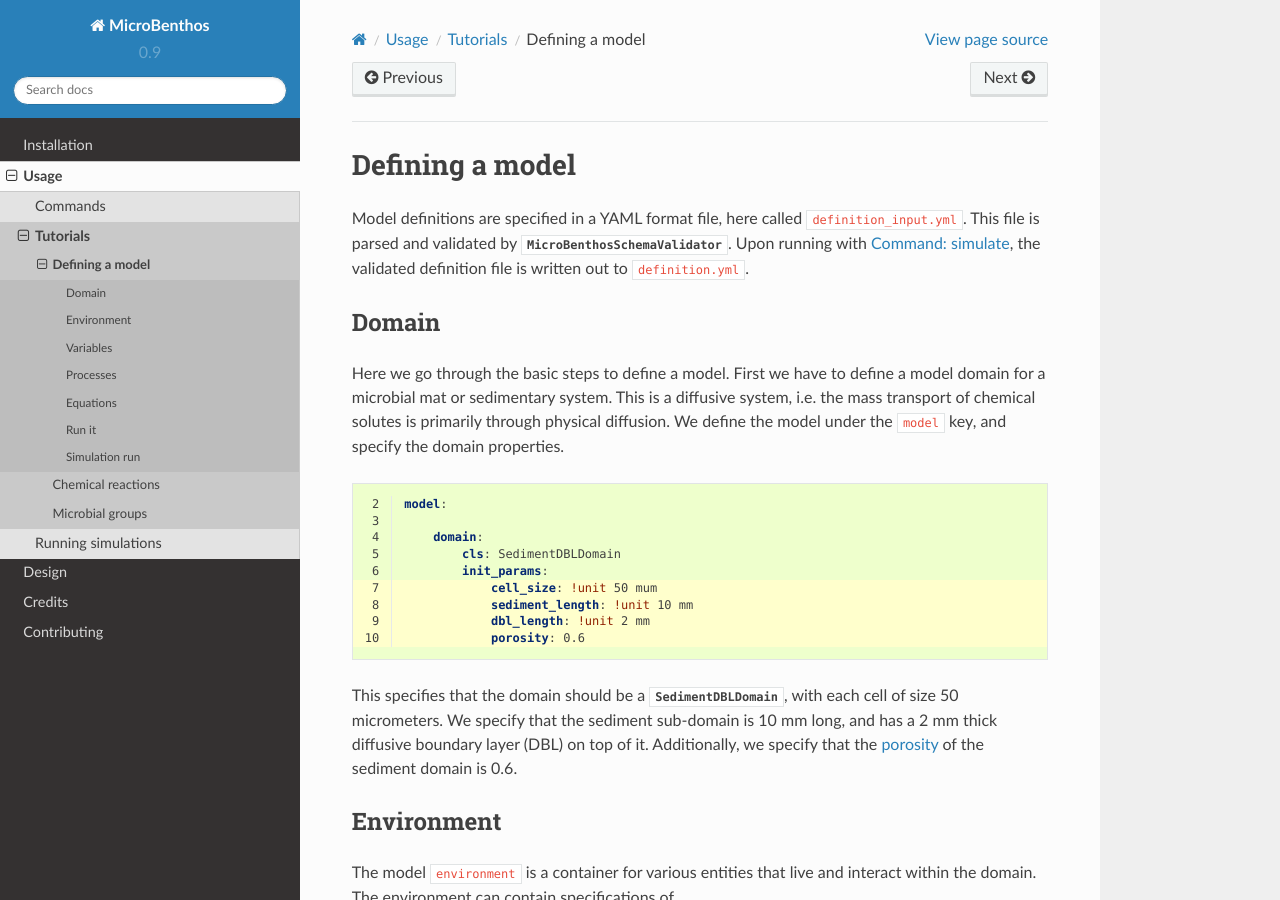
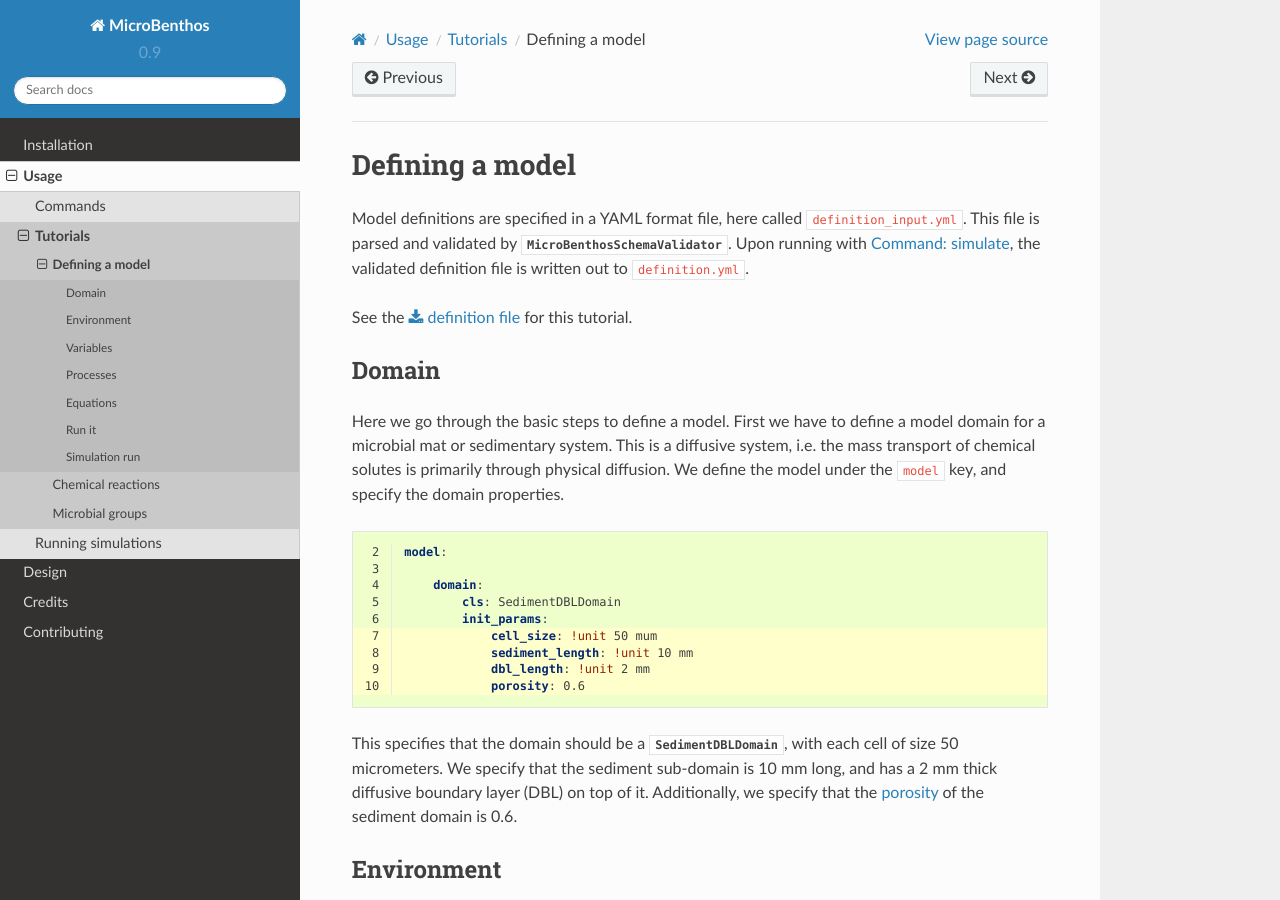
Before and after one commit to achennu/microbenthos, a Sphinx documentation site: the page built from docs/tutorials/tut01_define/tutorial.rst, in a window 1280 px wide and 900 px high. Built offline with Sphinx 7.4.7 and the Read the Docs theme 2.0.0, drawn with Linux system fonts in a browser that asks for light colours; formulas are drawn with MathJax 3.

Commit message:
Reorganize tutorial + default figure size change
Resolves issue #4

```diff
--- a/docs/tutorials/tut01_define/tutorial.rst
+++ b/docs/tutorials/tut01_define/tutorial.rst
@@ -7,6 +7,8 @@
 file is parsed and validated by :class:`~microbenthos.utils.loader.MicroBenthosSchemaValidator`.
 Upon running with :ref:`cmd_simulate`, the validated definition file is written out to
 ``definition.yml``.
+
+See the :download:`definition file <definition_input.yml>` for this tutorial.
 
 Domain
 -------
--- a/docs/tutorials/tut02_reactions/tutorial.rst
+++ b/docs/tutorials/tut02_reactions/tutorial.rst
@@ -7,6 +7,8 @@
 construct a single differential equation. We will now create chemical reactions between two
 solutes and study the dynamics and distributions of their variables by solving couple partial
 differential equations.
+
+See the :download:`definition file <definition_input.yml>` for this tutorial.
 
 Firstly, we define another diffusive solute hydrogen sulfide :math:`H_2S` under ``environment``.
 
--- a/docs/tutorials/tut03_microbes/tutorial.rst
+++ b/docs/tutorials/tut03_microbes/tutorial.rst
@@ -12,6 +12,7 @@
 environmental parameters are used from the paper, and the tutorial mainly indicates how these
 symbolic relationships can be used to construct and solve coupled partial differential equations.
 
+See the :download:`definition file <definition_input.yml>` for this tutorial.
 
 .. seealso::
     Rutger de Wit, Frank P. van den Ende, Hans van Gemerden; Mathematical simulation of the
```
Also changed, not shown: 1 other file.
